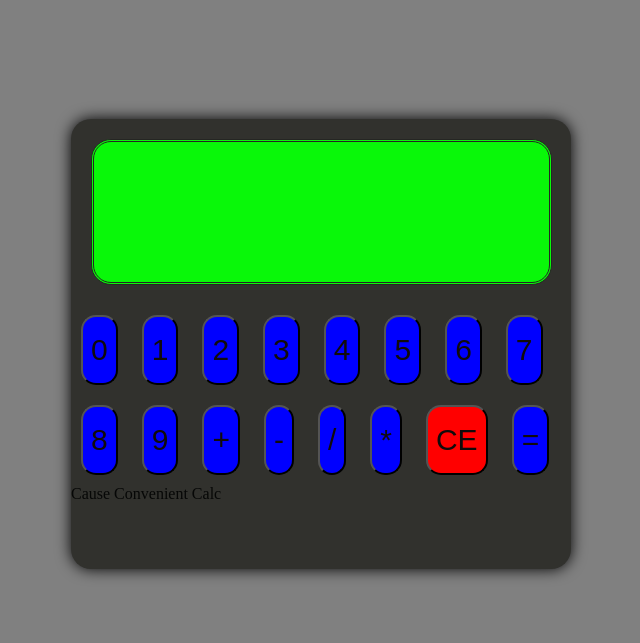
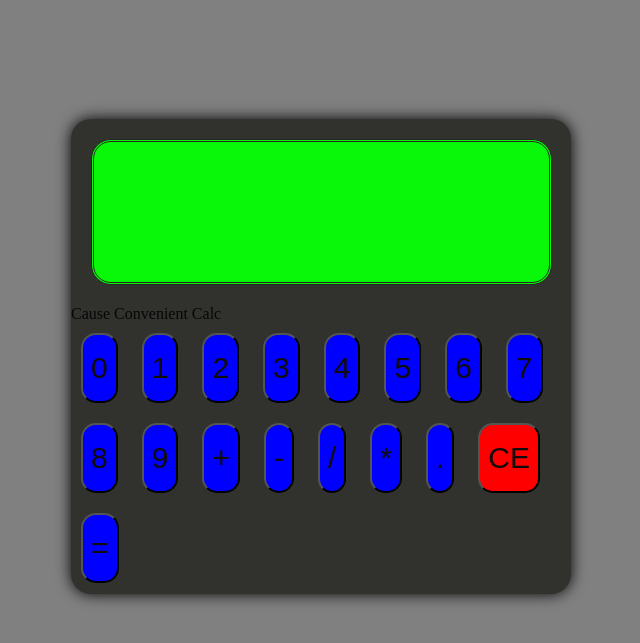
Before and after one commit to mcause/calculator-, a plain HTML site: page index.html in a window 1280 px wide. Shown: the part 69-712 px from the top of the page, without its empty margins (319-959 px from the left). Drawn offline with Linux system fonts and the light colour scheme.

Commit message:
added more css and updated read me

```diff
--- a/index.html
+++ b/index.html
@@ -11,9 +11,10 @@
 
 <body>
 
-     <div class ='calc-container'>
-        <div class = 'output'></div>
-        <div class = 'button-grid'></div>
+     <div class='calc-container'>
+        <div class= 'output'></div>
+        <div class= 'button-grid'></div>
+        <div class= 'calculator name'>Cause Convenient Calc</div>
             <button class='number'>0</button>
             <button class='number'>1</button>
             <button class='number'>2</button>
@@ -28,11 +29,10 @@
             <button class='subtract'>-</button>
             <button class='divide'>/</button>
             <button class='multiply'>*</button>
+            <button class='decimal'>.</button>
             <button class='clear'>CE</button>
             <button class='equal'>=</button>
-        <div class= 'calculator name'>Cause Convenient Calc</div>
      </div>
-
         <script async src='script.js'></script>
     </body>
 </html>
--- a/styles.css
+++ b/styles.css
@@ -14,8 +14,7 @@ h1{
     background-color: rgb(49, 49, 45);
     color: rgb(6, 7, 6);
     width: 500px;
-    height: 450px;
-    transform: skew();
+    height: 475px;
     padding:0%;
     margin:100px;
     box-shadow: 0 0 15px black
@@ -34,7 +33,7 @@ h1{
     height: 100px;
     width:415px;
     font-size: 60px;
-    /* overflow: hidden; */
+
 
 }
 
@@ -60,12 +59,8 @@ button{
 }
 
 .calculator-name{
+    display:flex;
+    justify-content:flex-start;
     padding: 8px;
     margin: 5px;
-
 }
-
-/* .button-grid{
-    display:grid;
-    grid-template-columns: auto auto auto ;
-} */
```
Also changed, not shown: script.js (+5 -5 lines), 1 other file.
